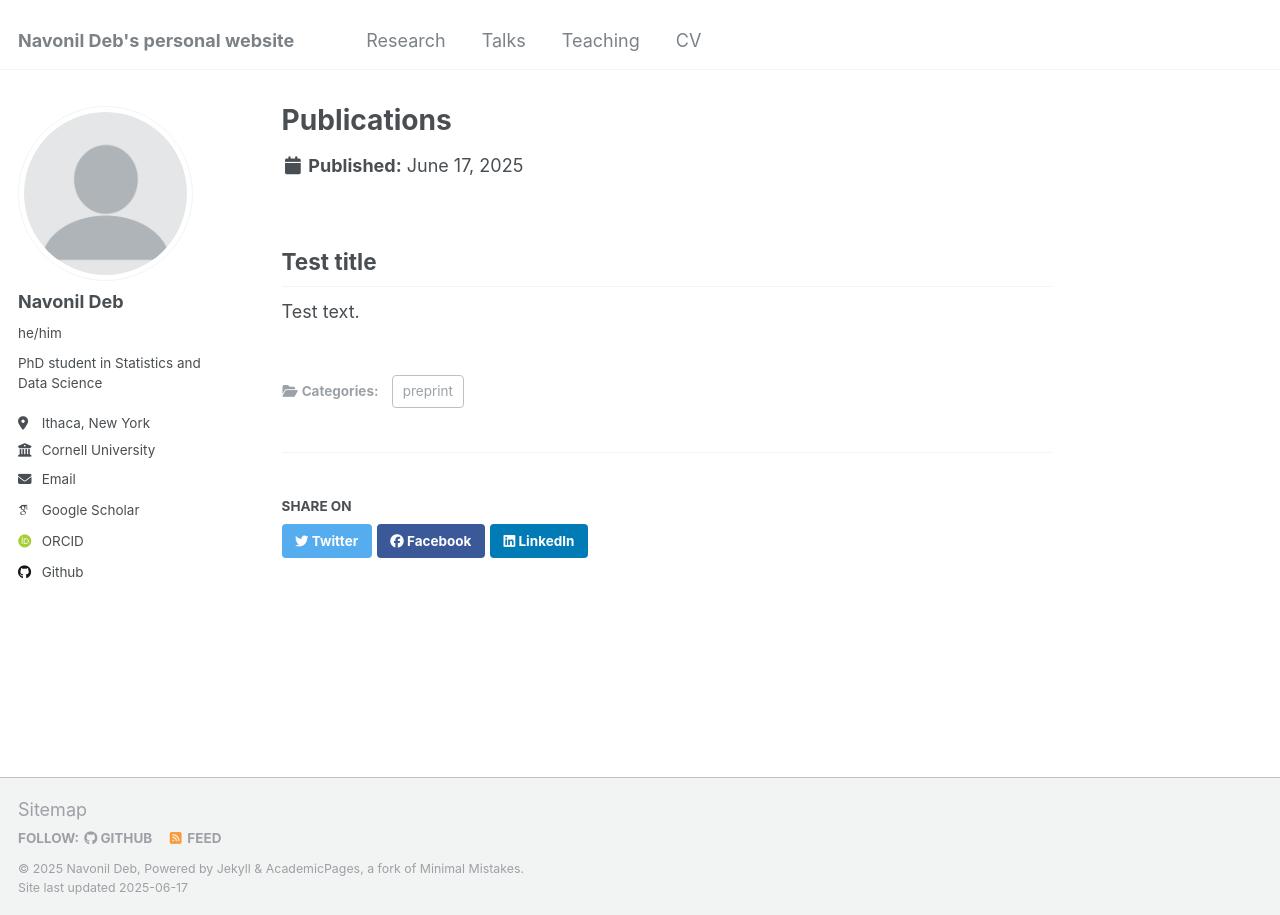
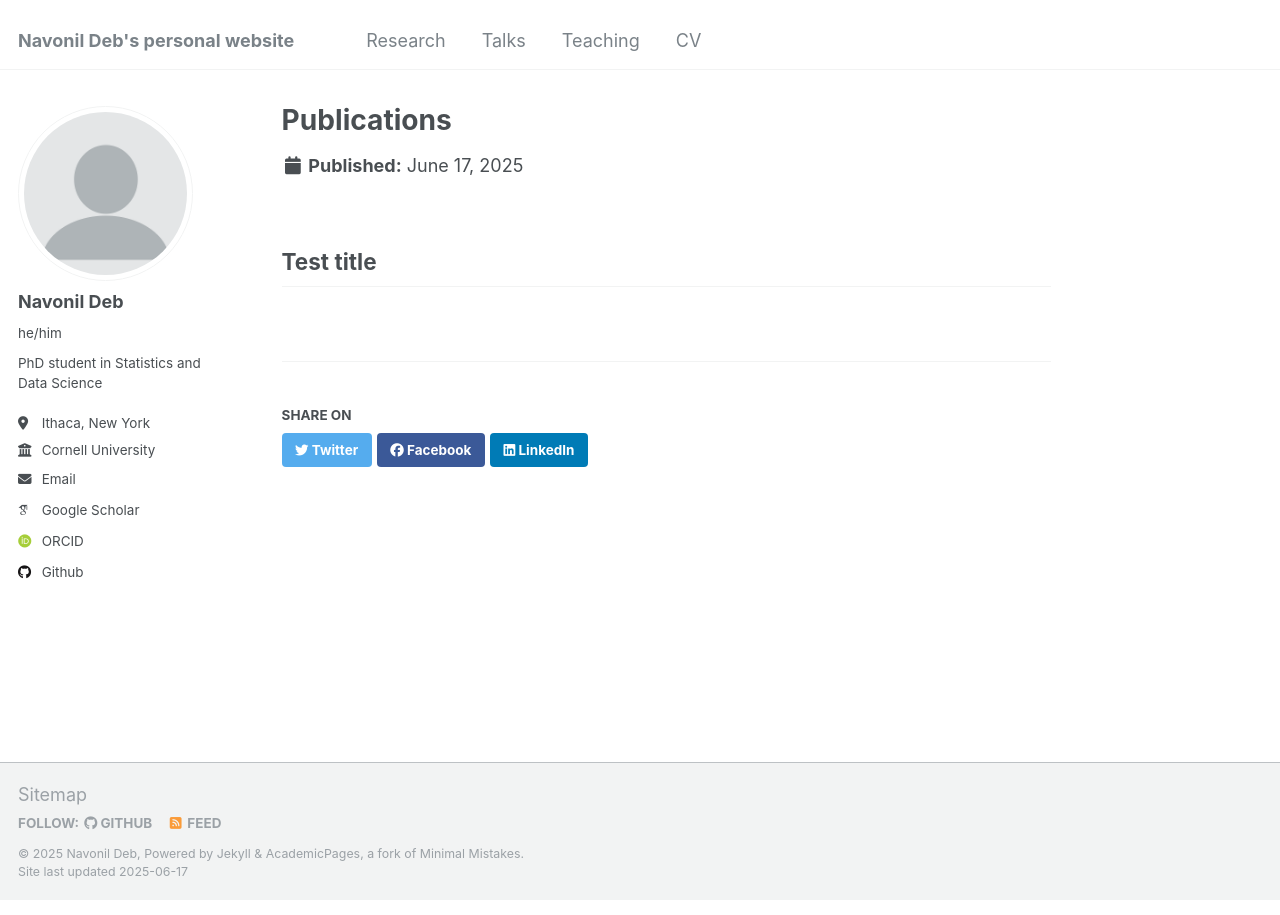
Before and after one commit to navonildeb/navonildeb.github.io, a Jekyll site: the page built from _publications/publications.md, in a window 1280 px wide. Built offline with Jekyll 4.4.1, drawn with Linux system fonts in a browser that asks for light colours; some web fonts are replaced.

Commit message:
Update publications.md

```diff
--- a/_publications/publications.md
+++ b/_publications/publications.md
@@ -1,8 +1,8 @@
 ---
-collection: publications
-category: preprint
+layout: single
+title: "Publications"
+permalink: /publications/
+author_profile: true
 ---
 
 ## Test title
-
-Test text.
```
